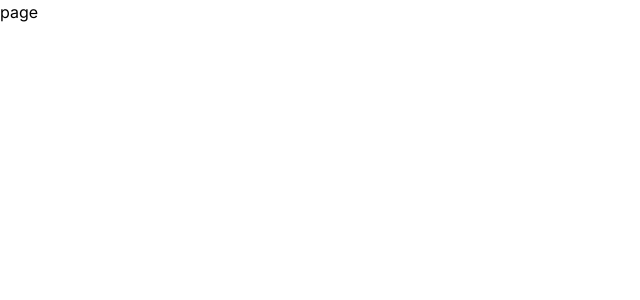
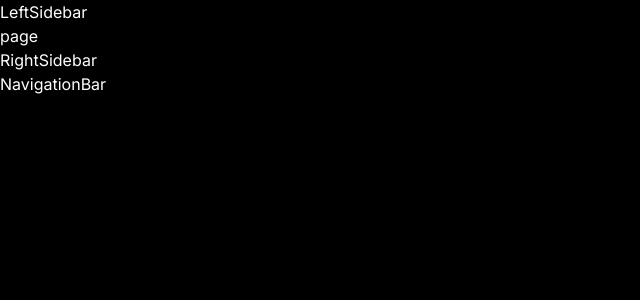
Before and after one commit to harsh661/threads-clone, a Next.js app: page / in a window 1280 px wide. Shown: the top 300 px of the page, without its empty margins (0-640 px from the left). Built offline with nearby package versions, Linux system fonts and the light colour scheme.

Commit message:
feat: implement layout structure

```diff
--- a/app/(auth)/layout.tsx
+++ b/app/(auth)/layout.tsx
@@ -1,11 +1,23 @@
+import "../globals.css"
+import { ClerkProvider } from "@clerk/nextjs"
+import { Inter } from "next/font/google"
+
+const inter = Inter({ subsets: ["latin"] })
+
 export default function AuthLayout({
   children,
 }: {
   children: React.ReactNode
 }) {
-    return(
-        <div>
+  return (
+    <ClerkProvider>
+      <html lang="en">
+        <body className={inter.className}>
+          <div className="h-full flex items-center justify-center">
             {children}
-        </div>
-    )
+          </div>
+        </body>
+      </html>
+    </ClerkProvider>
+  )
 }
--- a/app/(root)/layout.tsx
+++ b/app/(root)/layout.tsx
@@ -2,6 +2,9 @@ import "../globals.css"
 import type { Metadata } from "next"
 import { Inter } from "next/font/google"
 import { ClerkProvider } from "@clerk/nextjs"
+import NavigationBar from "@/components/NavigationBar"
+import LeftSidebar from "@/components/LeftSidebar"
+import RightSidebar from "@/components/RightSidebar"
 
 const inter = Inter({ subsets: ["latin"] })
 
@@ -18,7 +21,17 @@ export default function RootLayout({
   return (
     <ClerkProvider>
       <html lang="en">
-        <body className={inter.className}>{children}</body>
+        <body className={inter.className}>
+          <main>
+            <LeftSidebar />
+            <section className="container">
+              <div className="w-full">{children}</div>
+            </section>
+            <RightSidebar />
+          </main>
+
+          <NavigationBar />
+        </body>
       </html>
     </ClerkProvider>
   )
--- a/app/globals.css
+++ b/app/globals.css
@@ -5,3 +5,8 @@
 :root, html, body {
   height: 100%;
 }
+
+body {
+  background: black;
+  color: white;
+}
--- /dev/null
+++ b/components/LeftSidebar.tsx
@@ -0,0 +1,9 @@
+import React from 'react'
+
+const LeftSidebar = () => {
+  return (
+    <div>LeftSidebar</div>
+  )
+}
+
+export default LeftSidebar
--- /dev/null
+++ b/components/NavigationBar.tsx
@@ -0,0 +1,9 @@
+import React from 'react'
+
+const NavigationBar = () => {
+  return (
+    <div>NavigationBar</div>
+  )
+}
+
+export default NavigationBar
--- /dev/null
+++ b/components/RightSidebar.tsx
@@ -0,0 +1,9 @@
+import React from 'react'
+
+const RightSidebar = () => {
+  return (
+    <div>RightSidebar</div>
+  )
+}
+
+export default RightSidebar
```
Also changed, not shown: app/(auth)/sign-in/[[...sign-in]]/page.tsx (line endings or trailing spaces).
